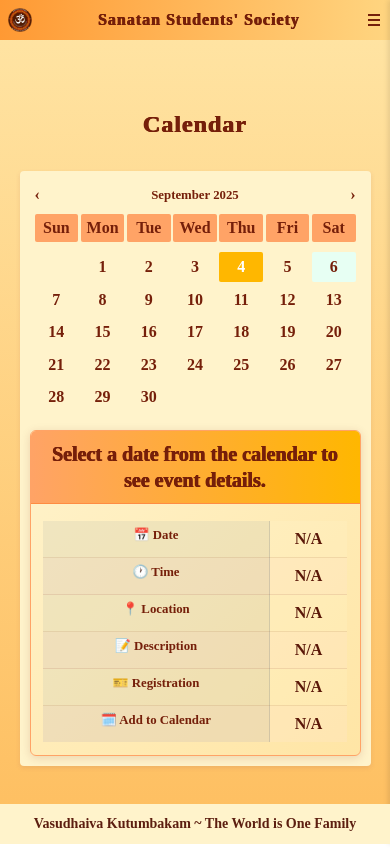
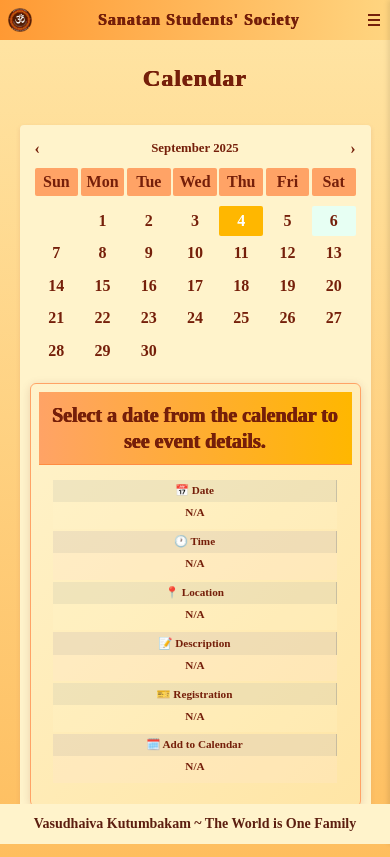
Before and after one commit to shivanshiv/Sanatan-Students-Society-Website, a React (Create React App) app: page /calendar in a window 390 px wide. Built offline with nearby package versions, Linux system fonts and the light colour scheme.

Commit message:
Updated calendar

```diff
--- a/src/components/Calendar/calendar.css
+++ b/src/components/Calendar/calendar.css
@@ -100,26 +100,70 @@
   border-radius: 50%;
 }
 
+/* Ensure event-info-box scales properly */
+.event-info-box {
+  width: 100%;
+  max-width: clamp(16rem, 95vw, 37.5rem);
+  margin: clamp(0.5rem, 2vw, 1rem) auto;
+  padding: clamp(0.5rem, 1.5vw, 1rem);
+  box-sizing: border-box;
+  overflow-x: hidden;
+}
+
+/* Optimize event table for mobile */
 .event-table {
   width: 100%;
-  border-collapse: collapse;
-  margin-top: clamp(0.3125rem, 1vw, 0.625rem);
+  table-layout: auto;
 }
 
+/* Adjust table cells for better mobile display */
 .event-table td {
-  padding: clamp(0.375rem, 1vw, 0.75rem) clamp(0.46875rem, 1.5vw, 0.9375rem);
+  padding: clamp(0.25rem, 0.8vw, 0.5rem) clamp(0.3rem, 1vw, 0.6rem);
+  font-size: clamp(0.7rem, 1.8vw, 0.9rem);
+  line-height: 1.4;
+  vertical-align: top;
   border-bottom: clamp(0.03125rem, 0.0625vw, 0.0625rem) solid rgba(117, 31, 10, 0.1);
-  vertical-align: top;
 }
 
-.event-table tr:last-child td {
-  border-bottom: none;
+/* Ensure event labels don't take too much space */
+.event-label {
+  font-size: clamp(0.7rem, 1.8vw, 0.9rem);
+  white-space: normal;
+  padding-right: clamp(0.2rem, 0.8vw, 0.4rem);
+  width: auto;
 }
 
+/* Enhanced event values for better wrapping */
 .event-value {
-  color: #5a1708;
-  line-height: 1.5;
-  padding-left: clamp(0.625rem, 2vw, 1.25rem);
+  font-size: clamp(0.7rem, 1.8vw, 0.9rem);
+  word-wrap: break-word;
+  overflow-wrap: break-word;
+  white-space: normal;
+  padding-left: clamp(0.3rem, 1vw, 0.6rem);
+  max-height: none; /* Remove any implicit height constraints */
+  overflow-y: auto; /* Allow scrolling if content is very long */
+}
+
+/* Media query for very small screens (e.g., < 400px) */
+@media screen and (max-width: 400px) {
+  .event-table td {
+    display: block;
+    width: 100%;
+    padding: clamp(0.2rem, 0.8vw, 0.4rem);
+    border-bottom: none;
+  }
+
+  .event-label {
+    border-right: none;
+    padding-bottom: 0;
+  }
+
+  .event-value {
+    padding-left: 0;
+    margin-bottom: clamp(0.3rem, 1vw, 0.6rem);
+    max-height: none; /* Ensure no height limit */
+    overflow-y: auto; /* Scroll if needed */
+  }
 }
 
 .event-table tr:nth-child(even) {
```
